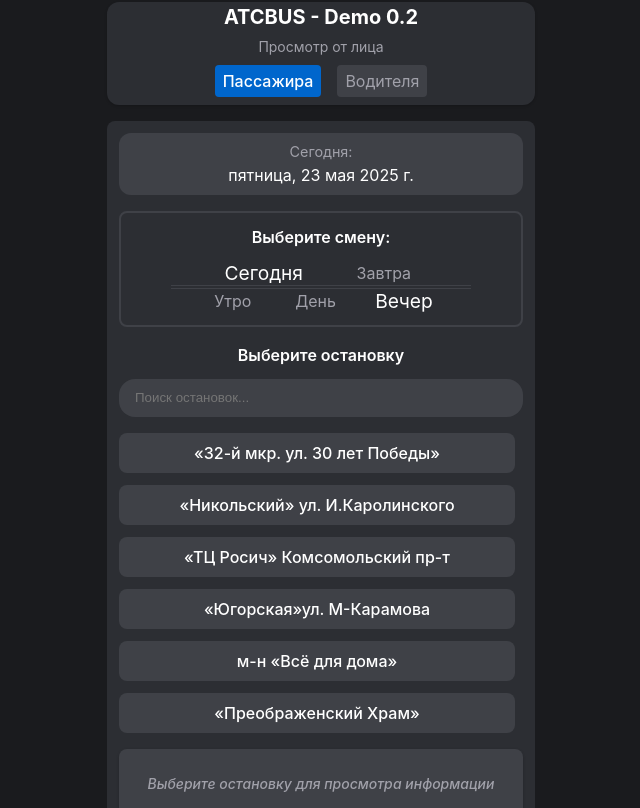
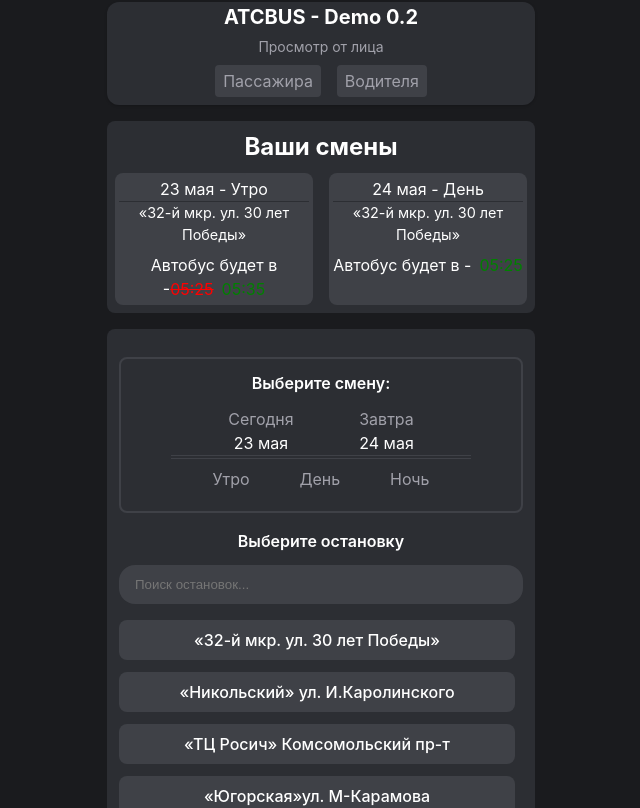
Before and after one commit to YeongSa/atc-bus, a React (Vite) app: page / in a window 1280 px wide. Shown: the top 808 px of the page, without its empty margins (319-959 px from the left). Built offline with nearby package versions, Linux system fonts and the light colour scheme.

Commit message:
Notes updateds

```diff
--- a/src/App.css
+++ b/src/App.css
@@ -61,5 +61,4 @@ header a:hover {
 header a.active {
   background-color: var(--selected);
   color: var(--text-main);
-  font-weight: 500;
 }
--- a/src/App.jsx
+++ b/src/App.jsx
@@ -1,5 +1,10 @@
 import "./App.css";
-import { BrowserRouter as Router, Routes, Route, Link } from "react-router-dom";
+import {
+  BrowserRouter as Router,
+  Routes,
+  Route,
+  NavLink,
+} from "react-router-dom";
 import PassengerMain from "./components/passenger/PassengerMain";
 import DriverMain from "./components/driver/DriverMain";
 
@@ -10,10 +15,8 @@ function App() {
         <header>
           <h1>ATCBUS - Demo 0.2</h1>
           <p>Просмотр от лица</p>
-          <Link to="/passenger" className="active">
-            Пассажира
-          </Link>
-          <Link to="/driver">Водителя</Link>
+          <NavLink to="/passenger">Пассажира</NavLink>
+          <NavLink to="/driver">Водителя</NavLink>
         </header>
         <main>
           <Routes>
--- a/src/components/UserInfo.jsx
+++ /dev/null
@@ -1,21 +0,0 @@
-import "./userInfo.css";
-
-const UserInfo = () => {
-  const currentDate = new Date().toLocaleDateString("ru-RU", {
-    weekday: "long",
-    year: "numeric",
-    month: "long",
-    day: "numeric",
-  });
-
-  return (
-    <div className="user-info">
-      <div className="date">
-        <p>Сегодня:</p>
-        <span>{currentDate}</span>
-      </div>
-    </div>
-  );
-};
-
-export default UserInfo;
--- a/src/components/driver/DriverMain.jsx
+++ b/src/components/driver/DriverMain.jsx
@@ -1,24 +1,55 @@
-import UserInfo from "../UserInfo";
 import "./driverMain.css";
 import { busStops } from "../../data";
+import { useState } from "react";
 
 const DriverMain = () => {
+  const [selectedDay, setSelectedDay] = useState("today");
+  const [selectedShift, setSelectedShift] = useState("morning");
+
   return (
     <div className="driverMain">
-      <UserInfo />
-
       <div className="date-selector">
-        <span className="active">Сегодня</span>
-        <span>Завтра</span>
+        <span
+          className={selectedDay === "today" && "active"}
+          onClick={() => setSelectedDay("today")}
+        >
+          Сегодня
+        </span>
+        <span
+          className={selectedDay === "tomorrow" && "active"}
+          onClick={() => setSelectedDay("tomorrow")}
+        >
+          Завтра
+        </span>
       </div>
 
       <div className="stops">
+        <div className="day-selector">
+          <span
+            className={selectedShift === "morning" && "day-active"}
+            onClick={() => setSelectedShift("morning")}
+          >
+            Утро
+          </span>
+          <span
+            className={selectedShift === "day" && "day-active"}
+            onClick={() => setSelectedShift("day")}
+          >
+            День
+          </span>
+          <span
+            className={selectedShift === "night" && "day-active"}
+            onClick={() => setSelectedShift("night")}
+          >
+            Ночь
+          </span>
+        </div>
+
         {busStops.map((stop) => {
           return stop.passengers.length > 0 ? (
             <div className="stop " key={stop.id}>
               <div className="stop-info">
                 <p className="stop-name">{stop.name}</p>
-                {/* <span>{stop.passengers.length}</span> */}
               </div>
               <ol>
                 {stop.passengers.map((passenger) => (
--- a/src/components/driver/driverMain.css
+++ b/src/components/driver/driverMain.css
@@ -36,6 +36,39 @@
   padding: 1rem;
 }
 
+.day-selector {
+  display: flex;
+  align-items: center;
+  justify-content: space-around;
+  margin-bottom: 1rem;
+  border: 1px solid #fff;
+  border-radius: 8px;
+  background-color: #fff;
+  color: #000;
+  font-weight: 500;
+}
+
+.day-selector span {
+  width: 33%;
+  background-color: var(--bg-element-dark);
+  color: var(--text-main);
+  padding: 0.25rem;
+  cursor: pointer;
+}
+
+.day-selector span:first-child {
+  border-radius: 8px 0 0 8px;
+}
+
+.day-selector span:last-child {
+  border-radius: 0 8px 8px 0;
+}
+
+span.day-active {
+  background-color: #fff;
+  color: #000;
+}
+
 .stop {
   background-color: var(--bg-secondary-dark);
   border-radius: 8px;
@@ -45,6 +78,8 @@
 
 .stop .stop-name {
   font-size: 1rem;
+  color: var(--selected);
+  border-bottom: 1px solid var(--bg-element-dark);
 }
 
 .stop ol {
--- a/src/components/passenger/PassengerMain.jsx
+++ b/src/components/passenger/PassengerMain.jsx
@@ -1,31 +1,77 @@
 import "./passengerMain.css";
 import { busStops } from "../../data";
-import UserInfo from "../UserInfo";
 import { useState } from "react";
+import UserInfo from "./UserInfo";
 
 const PassengerMain = () => {
+  const today = new Date().toLocaleDateString("ru-RU", {
+    month: "long",
+    day: "numeric",
+  });
+
+  const getTomorrow = () => {
+    const todayDate = new Date();
+    const tomorrow = new Date();
+    tomorrow.setDate(todayDate.getDate() + 1);
+
+    return tomorrow.toLocaleDateString("ru-RU", {
+      month: "long",
+      day: "numeric",
+    });
+  };
+
   const [selectedStop, setSelectedStop] = useState(null);
   const [searchQuery, setSearchQuery] = useState("");
+  const [selectedDay, setSelectedDay] = useState("");
+  const [selectedShift, setSelectedShift] = useState("");
 
   const filteredStops = busStops.filter((stop) =>
     stop.name.toLowerCase().includes(searchQuery.toLowerCase())
   );
 
   return (
-    <div className="passenger-main">
+    <>
       <UserInfo />
 
+      <div className="passenger-main">
         <div className="selection-section">
           <div className="date-container">
             <h2>Выберите смену:</h2>
             <div className="day">
-            <span className="shift-selected">Сегодня</span>
-            <span>Завтра</span>
+              <div onClick={() => setSelectedDay("today")}>
+                <span className={selectedDay === "today" && "shift-selected"}>
+                  Сегодня
+                </span>
+                <p>{today}</p>
+              </div>
+              <div onClick={() => setSelectedDay("tomorrow")}>
+                <span
+                  className={selectedDay === "tomorrow" && "shift-selected"}
+                >
+                  Завтра
+                </span>
+                <p>{getTomorrow()}</p>
+              </div>
             </div>
             <div className="shift">
-            <span>Утро</span>
-            <span>День</span>
-            <span className="shift-selected">Вечер</span>
+              <span
+                className={selectedShift === 0 && "shift-selected"}
+                onClick={() => setSelectedShift(0)}
+              >
+                Утро
+              </span>
+              <span
+                className={selectedShift === 1 && "shift-selected"}
+                onClick={() => setSelectedShift(1)}
+              >
+                День
+              </span>
+              <span
+                className={selectedShift === 2 && "shift-selected"}
+                onClick={() => setSelectedShift(2)}
+              >
+                Ночь
+              </span>
             </div>
           </div>
 
@@ -66,8 +112,13 @@ const PassengerMain = () => {
               <h3>{selectedStop.name}</h3>
               <h4>Автобус будет в:</h4>
               <div className="timetable">
-              {selectedStop.times.map((time) => (
-                <span key={time[0]} className="time">
+                {selectedStop.times.map((time, index) => (
+                  <span
+                    key={time[0]}
+                    className={`time ${
+                      index === selectedShift ? "time-active" : ""
+                    }`}
+                  >
                     {time}
                   </span>
                 ))}
@@ -84,6 +135,7 @@ const PassengerMain = () => {
           Подтвердить
         </button>
       </div>
+    </>
   );
 };
 
--- /dev/null
+++ b/src/components/passenger/UserInfo.jsx
@@ -0,0 +1,69 @@
+import "./userInfo.css";
+
+const UserInfo = () => {
+  const shifts = true;
+
+  const today = new Date().toLocaleDateString("ru-RU", {
+    month: "long",
+    day: "numeric",
+  });
+
+  const getTomorrow = () => {
+    const todayDate = new Date();
+    const tomorrow = new Date();
+    tomorrow.setDate(todayDate.getDate() + 1);
+
+    return tomorrow.toLocaleDateString("ru-RU", {
+      month: "long",
+      day: "numeric",
+    });
+  };
+
+  return (
+    <div className="userInfo">
+      <h2>Ваши смены</h2>
+
+      <div className="user-shifts">
+        {shifts ? (
+          <>
+            <div className="user-shift">
+              <div className="date">{today} - Утро</div>
+
+              <div className="user-stop">
+                <p className="user-stop-name">«32-й мкр. ул. 30 лет Победы»</p>
+                <p>
+                  Автобус будет в -
+                  <span>
+                    <span className="user-time">05:25</span>
+                    <span className="user-new-time">05:35</span>
+                  </span>
+                </p>
+              </div>
+            </div>
+
+            <div className="user-shift">
+              <div className="date">{getTomorrow()} - День</div>
+
+              <div className="user-stop">
+                <p className="user-stop-name">«32-й мкр. ул. 30 лет Победы»</p>
+                <p>
+                  Автобус будет в -
+                  <span>
+                    <span className="user-new-time">05:25</span>
+                    {/* <span className="user-new-time">05:35</span> */}
+                  </span>
+                </p>
+              </div>
+            </div>
+          </>
+        ) : (
+          <p>
+            <i>Смены еще не выбраны</i>
+          </p>
+        )}
+      </div>
+    </div>
+  );
+};
+
+export default UserInfo;
--- a/src/components/passenger/passengerMain.css
+++ b/src/components/passenger/passengerMain.css
@@ -21,6 +21,8 @@
 
 .date-container span {
   color: var(--text-dim);
+  margin: 0.25rem;
+  padding: 0.25rem;
 }
 
 .day {
@@ -44,7 +46,7 @@
 }
 
 .date-container .shift-selected {
-  color: var(--text-main);
+  color: var(--selected);
   scale: 1.2;
 }
 
@@ -142,10 +144,15 @@ h4 {
 .stop-preview .time {
   display: inline-block;
   border-radius: 8px;
-  padding: 0.15rem 0.2rem;
+  padding: 0.15rem 0.5rem;
   background: #fff;
   color: var(--bg-main-dark);
   font-weight: 500;
+}
+
+.time.time-active {
+  background-color: var(--selected);
+  color: var(--text-main);
 }
 
 .no-selection {
--- /dev/null
+++ b/src/components/passenger/userInfo.css
@@ -0,0 +1,38 @@
+.userInfo {
+  background-color: var(--bg-secondary-dark);
+  border-radius: 8px;
+  margin-top: 1rem;
+  padding: 0.5rem;
+}
+
+.user-shifts {
+  display: flex;
+  gap: 1rem;
+  margin-top: 0.5rem;
+}
+
+.user-shift {
+  background-color: var(--bg-element-dark);
+  border-radius: 8px;
+  padding: 0.25rem;
+  width: 50%;
+}
+
+.user-shift .date {
+  border-bottom: 1px solid var(--bg-secondary-dark);
+}
+
+.user-stop-name {
+  font-size: 0.9rem;
+  margin-bottom: 0.5rem;
+}
+
+.user-time {
+  text-decoration: line-through;
+  color: red;
+}
+
+.user-new-time {
+  color: green;
+  margin-left: 0.5rem;
+}
--- a/src/components/userInfo.css
+++ /dev/null
@@ -1,13 +0,0 @@
-.user-info {
-  background-color: var(--bg-element-dark);
-  border-radius: 12px;
-  display: flex;
-  align-items: center;
-  justify-content: space-around;
-  padding: 0.5rem;
-}
-
-.user-info p {
-  font-size: 0.9rem;
-  color: var(--text-dim);
-}
```
Lines whose indentation alone changed are shown as unchanged.
